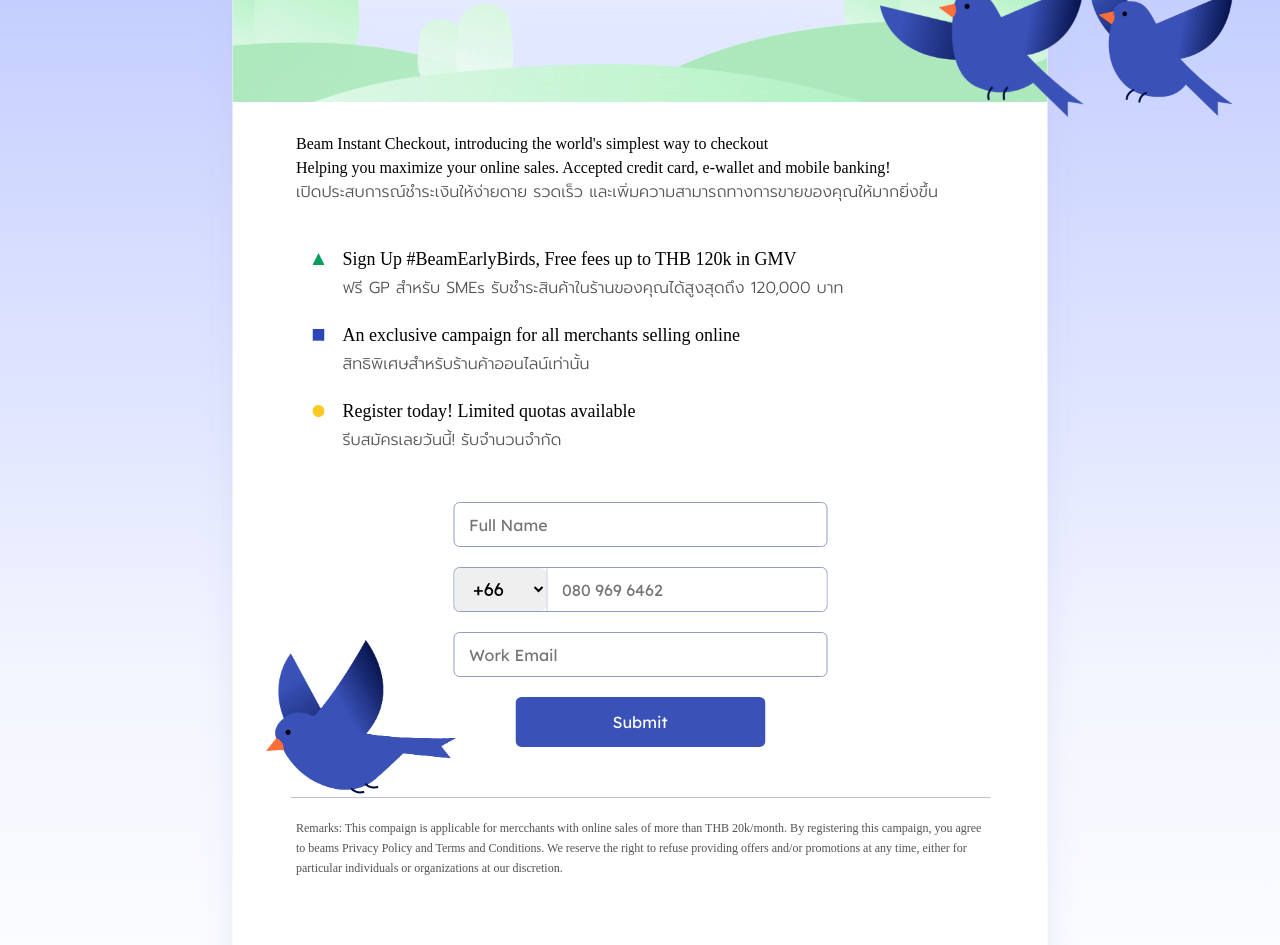
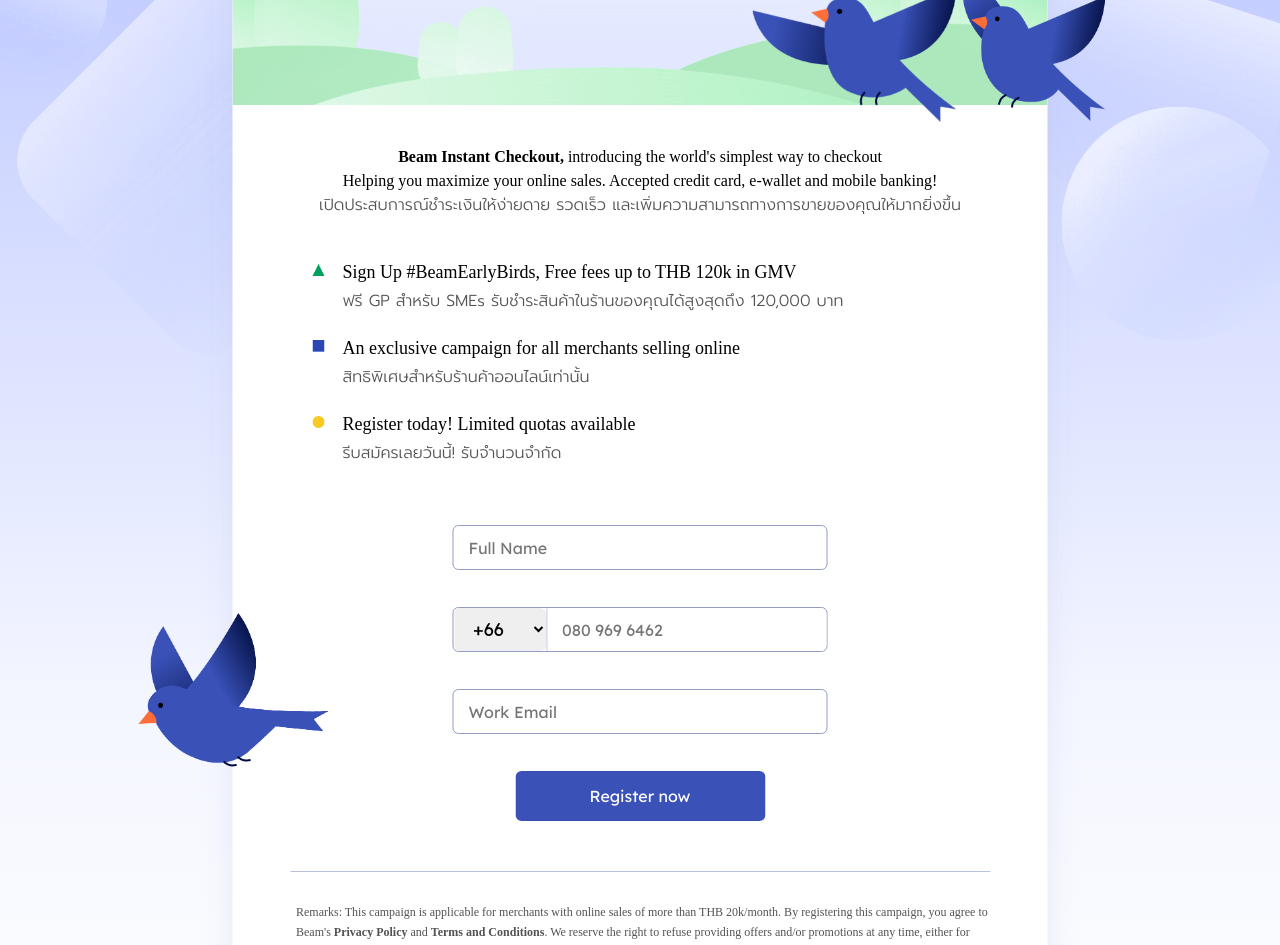
Before and after one commit to Beam-Data-Company/beam-early-access, a Next.js app: page /earlybird in a window 1280 px wide. Shown: the part 260-1205 px from the top of the page. Built offline with nearby package versions, Linux system fonts and the light colour scheme; a web font is replaced by a local one.

Commit message:
address comments, add bg shapes

```diff
--- a/components/early_birds/SignupForm.module.css
+++ b/components/early_birds/SignupForm.module.css
@@ -1,35 +1,29 @@
 .input_field {
-  width: 374px;
+  width: 100%;
   height: 45px;
-  font-family: 'Lexend Deca';
-  margin-top: 20px;
   border-radius: 6px;
   padding-left: 15px;
   border: solid 1px #939cc3;
-  font-size: 16px;
 }
 
 .submit_button {
   background-color: #3a52b8;
   border-radius: 6px;
-  text-align: center;
   color: white;
   width: 250px;
   height: 50px;
   font-family: 'Lexend Deca';
   font-size: 16px;
   border-color: transparent;
-  margin-top: 20px;
   cursor: pointer;
 }
 
 .phone_number_container {
-  width: 374px;
+  width: 100%;
   height: 45px;
   display: flex;
   align-items: center;
   border: solid 1px #939cc3;
-  margin-top: 20px;
   border-radius: 6px;
   justify-content: center;
 }
@@ -47,10 +41,8 @@
 }
 
 .phone_input {
-  font-size: 16px;
   border: none;
   width: 280px;
-  font-family: 'Lexend Deca';
   padding-left: 15px;
   border-left: solid 1px #939cc3;
   height: 43px;
@@ -62,4 +54,15 @@
   flex-direction: column;
   align-items: center;
   justify-content: flex-start;
+  margin-top: 30px;
+  width: 375px;
 }
+
+.error_message {
+  color: #f65129;
+  text-align: left;
+  height: 20px;
+  width: 100%;
+  margin-top: 5px;
+  margin-bottom: 12px;
+}
--- a/components/early_birds/SignupForm.tsx
+++ b/components/early_birds/SignupForm.tsx
@@ -3,11 +3,7 @@ import { Formik, Field, Form, ErrorMessage } from 'formik'
 import * as Yup from 'yup'
 import styles from './SignupForm.module.css'
 
-export default function SignupForm() {
-  return (
-    <Formik
-      initialValues={{ fullName: '', country: '', phoneNumber: '', email: '' }}
-      validationSchema={Yup.object({
+const FormExtractSchema = Yup.object({
   fullName: Yup.string()
     .max(30, 'Must be 30 characters or less')
     .required('Required'),
@@ -18,7 +14,13 @@ export default function SignupForm() {
     .max(10, 'Must be 10 characters or less')
     .required('Required'),
   email: Yup.string().email('Invalid email address').required('Required'),
-      })}
+})
+
+export default function SignupForm() {
+  return (
+    <Formik
+      initialValues={{ fullName: '', country: '', phoneNumber: '', email: '' }}
+      validationSchema={FormExtractSchema}
       onSubmit={(values, { setSubmitting }) => {
         setTimeout(() => {
           alert(JSON.stringify(values, null, 2))
@@ -32,7 +34,9 @@ export default function SignupForm() {
           placeholder="Full Name"
           className={styles.input_field}
         />
+        <div className={styles.error_message}>
           <ErrorMessage name="fullName" />
+        </div>
 
         <div className={styles.phone_number_container}>
           <Field name="country" as="select" className={styles.country}>
@@ -46,17 +50,21 @@ export default function SignupForm() {
             className={styles.phone_input}
           />
         </div>
+        <div className={styles.error_message}>
           <ErrorMessage name="phoneNumber" />
+        </div>
         <Field
           name="email"
           type="email"
           placeholder="Work Email"
           className={styles.input_field}
         />
+        <div className={styles.error_message}>
           <ErrorMessage name="email" />
+        </div>
 
         <button type="submit" className={styles.submit_button}>
-          Submit
+          Register now
         </button>
       </Form>
     </Formik>
--- a/pages/earlybird.tsx
+++ b/pages/earlybird.tsx
@@ -6,31 +6,31 @@ import Image from 'next/image'
 import birdTopLeft from '../public/earlybird/bird-icon-top-left.png'
 import birdTopRight from '../public/earlybird/bird-icon-top-right.png'
 import birdBottom from '../public/earlybird/bird-icon-bottom.png'
-import TriangleIcon from '../public/earlybird/triangle-icon.png'
-import SquareIcon from '../public/earlybird/square-icon.png'
-import CircleIcon from '../public/earlybird/circle-icon.png'
+import triangleIcon from '../public/earlybird/triangle-icon.png'
+import squareIcon from '../public/earlybird/square-icon.png'
+import circleIcon from '../public/earlybird/circle-icon.png'
+import backgroundShapes from '../public/earlybird/background-shapes.png'
 
-export default function Earlybird() {
 const messageArray = [
   {
-      icon: TriangleIcon,
-      englishMessage:
-        'Sign Up #BeamEarlyBirds, Free fees up to THB 120k in GMV',
+    icon: triangleIcon,
+    englishMessage: 'Sign Up #BeamEarlyBirds, Free fees up to THB 120k in GMV',
     thaiMessage:
       'ฟรี GP สำหรับ SMEs รับชำระสินค้าในร้านของคุณได้สูงสุดถึง 120,000 บาท',
   },
   {
-      icon: SquareIcon,
+    icon: squareIcon,
     englishMessage: 'An exclusive campaign for all merchants selling online',
     thaiMessage: 'สิทธิพิเศษสำหรับร้านค้าออนไลน์เท่านั้น',
   },
   {
-      icon: CircleIcon,
+    icon: circleIcon,
     englishMessage: 'Register today! Limited quotas available',
     thaiMessage: 'รีบสมัครเลยวันนี้! รับจำนวนจำกัด',
   },
 ]
 
+export default function Earlybird() {
   const renderMessages = () => {
     return messageArray.map(({ icon, englishMessage, thaiMessage }) => {
       return (
@@ -39,7 +39,7 @@ export default function Earlybird() {
             <Image src={icon} alt="Icon" width="12px" height="12px" priority />
           </div>
           <div>
-            <div>{englishMessage}</div>
+            <div className={styles.english_message}>{englishMessage}</div>
             <div className={styles.thai_message}>{thaiMessage}</div>
           </div>
         </li>
@@ -50,36 +50,32 @@ export default function Earlybird() {
   return (
     <div className={styles.wrapper}>
       <Header />
+      <div className={styles.shapes_container}>
+        <Image src={backgroundShapes} alt="Background Shapes" />
+      </div>
+
+      <div className={styles.main_container}>
+        <Banner />
+
         <div className={styles.bird_top_left}>
           <Image
             src={birdTopLeft}
             alt="Bird Top Left"
-          width="204px"
-          height="135px"
           />
         </div>
         <div className={styles.bird_top_right}>
-        <Image
-          src={birdTopRight}
-          alt="Bird Top Right"
-          width="168px"
-          height="156px"
-        />
+          <Image src={birdTopRight} alt="Bird Top Right" />
         </div>
         <div className={styles.bird_bottom}>
           <Image
             src={birdBottom}
             alt="Bird Bottom"
-          width="214px"
-          height="203px"
           />
         </div>
 
-      <div className={styles.main_container}>
-        <Banner />
-        <div className={styles.paragraph}>
-          Beam Instant Checkout, introducing the world&apos;s simplest way to
-          checkout
+        <p className={styles.paragraph}>
+          <b>Beam Instant Checkout,</b> introducing the world&apos;s simplest
+          way to checkout
           <br />
           Helping you maximize your online sales. Accepted credit card, e-wallet
           and mobile banking!
@@ -88,18 +84,19 @@ export default function Earlybird() {
             เปิดประสบการณ์ชำระเงินให้ง่ายดาย รวดเร็ว
             และเพิ่มความสามารถทางการขายของคุณให้มากยิ่งขึ้น
           </span>
-        </div>
+        </p>
 
         <ul className={styles.message_list}>{renderMessages()}</ul>
 
         <SignupForm />
 
         <div className={styles.remarks}>
-          Remarks: This compaign is applicable for mercchants with online sales
+          Remarks: This campaign is applicable for merchants with online sales
           of more than THB 20k/month. By registering this campaign, you agree to
-          beams Privacy Policy and Terms and Conditions. We reserve the right to
-          refuse providing offers and/or promotions at any time, either for
-          particular individuals or organizations at our discretion.
+          Beam&apos;s <b>Privacy Policy</b> and <b>Terms and Conditions</b>. We
+          reserve the right to refuse providing offers and/or promotions at any
+          time, either for particular individuals or organizations at our
+          discretion.
         </div>
       </div>
     </div>
--- a/styles/earlybird.module.css
+++ b/styles/earlybird.module.css
@@ -6,22 +6,21 @@
     #bec9ff 88%,
     #8399ff 101%
   );
-  min-height: 1300px;
+  min-height: 1320px;
   font-family: 'Assistant';
   position: relative;
+  overflow: hidden;
 }
 
 .main_container {
   width: 815px;
   height: 1220px;
   border-radius: 25px;
-  position: absolute;
+  position: relative;
   background-color: white;
-  top: 50px;
   left: 50%;
   transform: translate(-50%, 0%);
   box-shadow: 0 3px 30px 0 rgba(184, 191, 222, 0.3);
-  overflow: hidden;
   display: flex;
   flex-direction: column;
   align-items: center;
@@ -29,34 +28,34 @@
 
 .bird_top_left {
   position: absolute;
-  top: 242px;
-  left: 880px;
-  z-index: 1;
+  top: 194px;
+  left: 520px;
+  width: 204px;
 }
 
 .bird_top_right {
   position: absolute;
-  top: 220px;
-  left: 1065px;
-  z-index: 1;
+  top: 172px;
+  left: 705px;
+  width: 168px;
 }
 
 .bird_bottom {
   position: absolute;
-  top: 900px;
-  left: 250px;
-  z-index: 1;
+  top: 820px;
+  left: -110px;
+  width: 214px;
 }
 
 .paragraph {
-  margin-top: 30px;
+  margin-top: 40px;
+  margin-bottom: 0px;
   line-height: 24px;
   width: 700px;
-  padding-left: 6px;
+  text-align: center;
 }
 
 .message_list {
-  font-size: 18px;
   width: 100%;
   padding-left: 80px;
   margin-top: 20px;
@@ -69,9 +68,12 @@
   gap: 18px;
 }
 
+.english_message {
+  font-size: 18px;
+}
+
 .thai_message {
   font-family: 'Prompt';
-  font-size: 16px;
   margin-top: 6px;
   color: #535353;
 }
@@ -81,8 +83,22 @@
   font-size: 12px;
   line-height: 20px;
   color: #535353;
-  padding-top: 20px;
-  border-top: solid 0.5px #bbc1db;
+  padding-top: 30px;
+  border-top: solid 1px #bbc1db;
   width: 700px;
   padding-left: 6px;
 }
+
+.shapes_container {
+  position: absolute;
+  width: 110vw;
+  margin-left: -5vw;
+}
+
+@media (max-width: 1000px) {
+  .bird_bottom,
+  .bird_top_left,
+  .bird_top_right {
+    display: none;
+  }
+}
--- a/styles/globals.css
+++ b/styles/globals.css
@@ -16,7 +16,7 @@
 
 @font-face {
   font-family: 'Prompt';
-  src: url('../public/fonts/Prompt-Light.ttf');
+  src: url('/fonts/Prompt-Light.ttf');
   font-style: normal;
   font-weight: 300;
   font-display: swap;
@@ -43,3 +43,8 @@ a {
 * {
   box-sizing: border-box;
 }
+
+input {
+  font-size: 16px;
+  font-family: 'Lexend Deca';
+}
```
Lines whose indentation alone changed are shown as unchanged.
